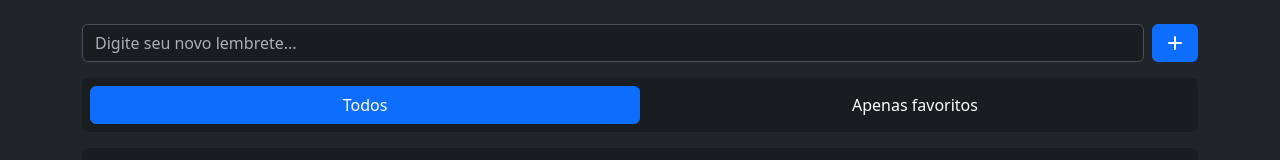
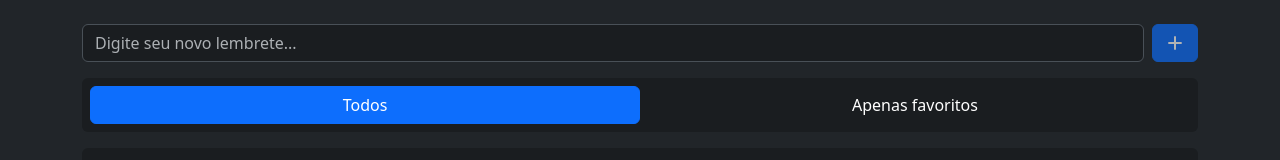
Before and after one commit to devenzonascimento/20252-fatec-ipi-pdm-projeto-p1, a React (Vite) app: page / in a window 1280 px wide. Shown: the top 160 px of the page. Built offline with nearby package versions, Linux system fonts and the light colour scheme.

Commit message:
feat(p1): adiciona validação no componente de entrada

```diff
--- a/src/LembreteEntrada.jsx
+++ b/src/LembreteEntrada.jsx
@@ -12,6 +12,10 @@ class LembreteEntrada extends React.Component {
   };
 
   aoConfirmar = () => {
+    if (!this.state.tituloDoLembrete) {
+      return;
+    }
+
     this.props.aoAdicionar(this.state.tituloDoLembrete);
     this.setState({ tituloDoLembrete: "" });
   };
@@ -32,6 +36,7 @@ class LembreteEntrada extends React.Component {
           title="Adicionar lembrete"
           class="ms-2 btn btn-primary"
           onClick={this.aoConfirmar}
+          disabled={!this.state.tituloDoLembrete}
         >
           <i className="fa-solid fa-plus" />
         </button>
```
